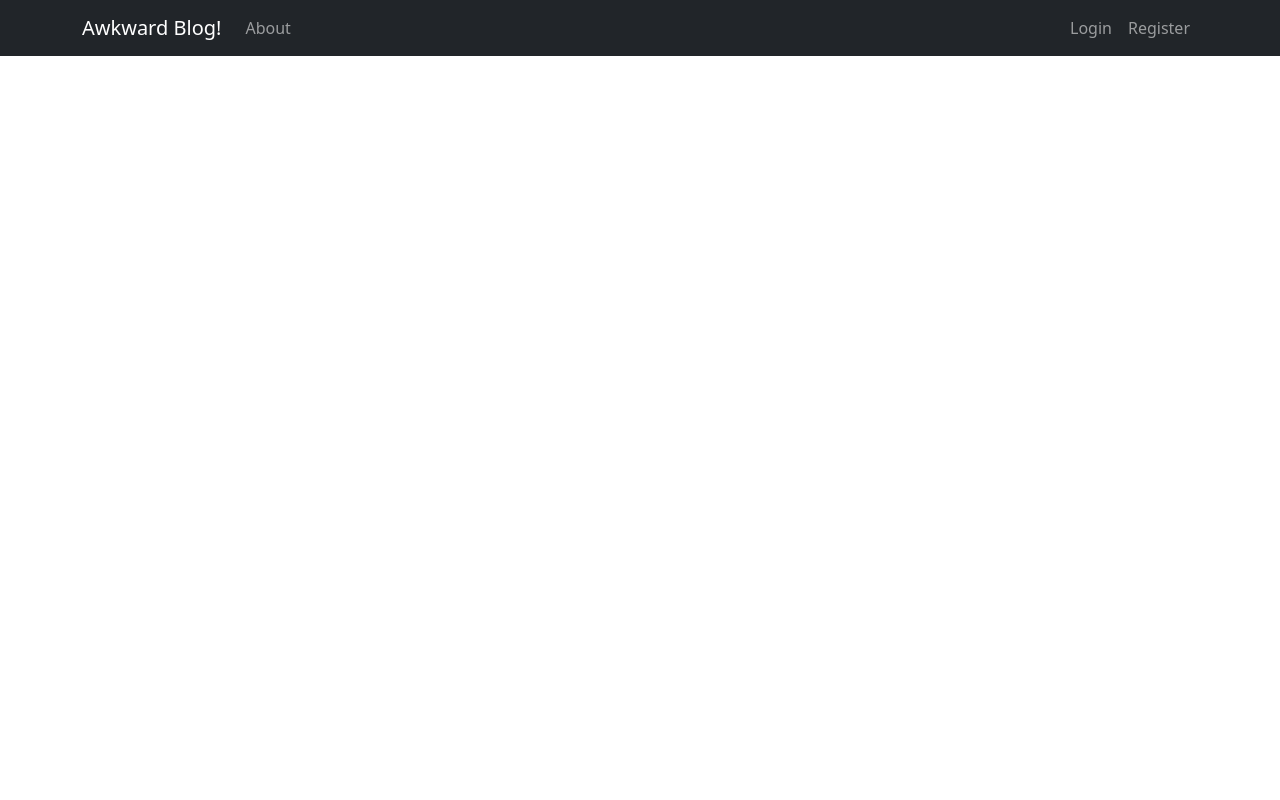
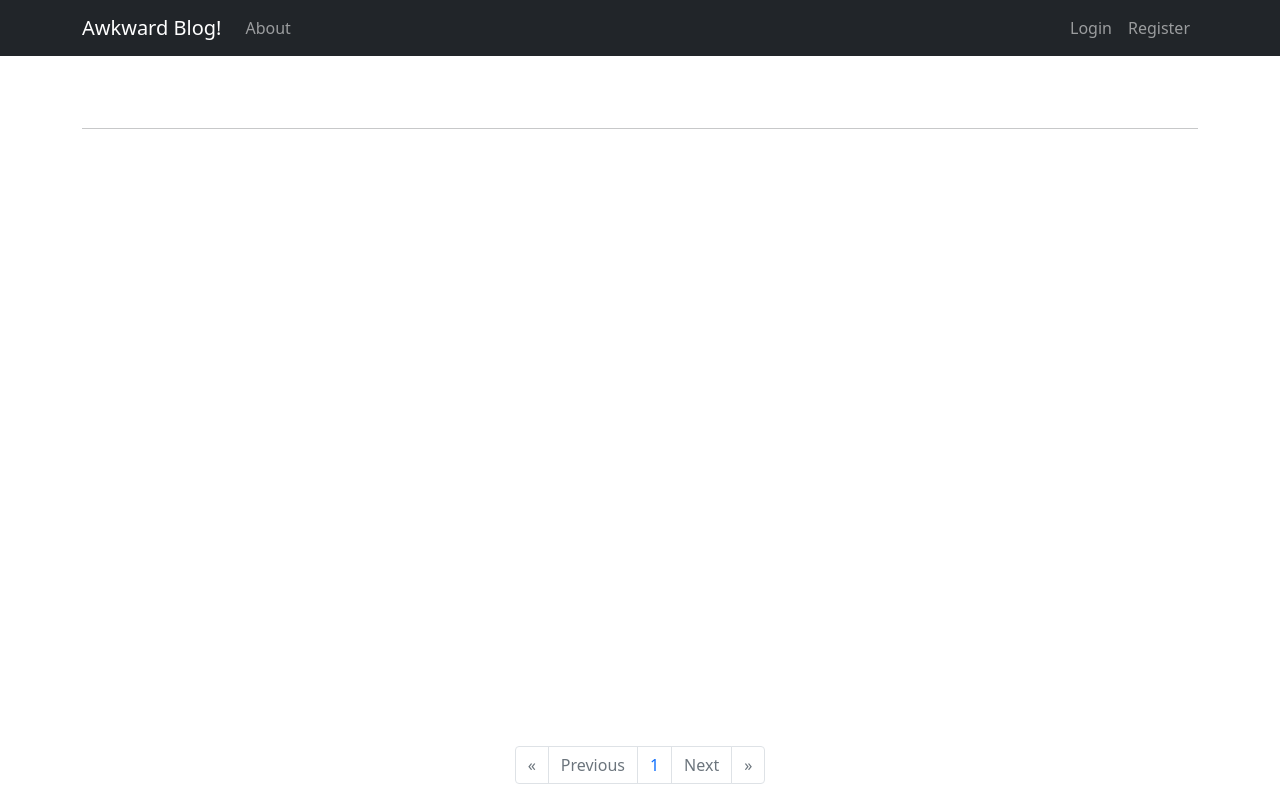
Before and after one commit to iycel/theblog, a Django app: page / in a window 1280 px wide. Run offline with Django 3.2, Linux system fonts and the light colour scheme; data that the repository does not hold is empty.

Commit message:
feat : pagination

```diff
--- a/theblog/models.py
+++ b/theblog/models.py
@@ -46,8 +46,8 @@ class Post(models.Model):
     # def get_absolute_url(self):
     #     return reverse("post_details", args=(str(self.id)))
 
-    # class Meta :
-    #     ordering = ['-post_date']
+    class Meta :
+        ordering = ['-post_date']
 
 class Comment(models.Model):
     user = models.ForeignKey(User, on_delete=models.CASCADE)
--- a/theblog/templates/theblog/post_list.html
+++ b/theblog/templates/theblog/post_list.html
@@ -5,7 +5,8 @@ Posts from Awkwards
 {% block content %}
 <div class='mt-5'>
 <ul>
-{% for i in user_posts %}
+{% comment %} {% for i in user_posts %} Paginate etmek için user_posts yerine post_p yazdık{% endcomment %}
+{% for i in post_p %}
 <li><a href="{% url 'theblog:details' i.id %}">{{i.title}}</a></li><br>
  {{i.author.first_name}} {{i.author.last_name}}
  <br>
@@ -15,4 +16,29 @@ Posts from Awkwards
 {% endfor %}
 </ul>
 </div>
+<hr>
+<div class='d-flex justify-content-center fixed-bottom '>
+ <nav aria-label="Page navigation example">
+  <ul class="pagination">
+{% if post_p.has_previous %}
+    <li class="page-item"><a class="page-link" href='?page=1'>&laquo</a></li>
+    <li class="page-item"><a class="page-link" href='?page={{post_p.previous_page_number}}'>Previous</a></li>
+  {% elif post_p.has_previous != '' %}
+    <li class="page-item disabled"><a class="page-link" href='#'>&laquo</a></li>
+    <li class="page-item disabled"><a class="page-link" href='#'>Previous</a></li>
+{% endif %}
+{% for i in nums  %}
+<li class="page-item "><a class="page-link active" href='?page={{forloop.counter}}'>{{forloop.counter}}</a></li>
+{% endfor %}
+{% if post_p.has_next %}
+    <li class="page-item"><a class="page-link" href='?page={{post_p.next_page_number}}'>Next</a></li>
+    <li class="page-item"><a class="page-link" href='?page={{post_p.paginator.num_pages}}'>&raquo</a></li>
+    {% elif post_p.has_next != '' %}
+    <li class="page-item disabled"><a class="page-link" href='#'>Next</a></li>
+    <li class="page-item disabled"><a class="page-link" href='#'>&raquo</a></li>
+{% endif %}
+ </ul>
+</nav>
+</div>
+</div>
 {% endblock content %}
--- a/theblog/views.py
+++ b/theblog/views.py
@@ -1,13 +1,21 @@
 from django.shortcuts import get_object_or_404, redirect, render
+from django.core.paginator import Paginator
 from .models import Comment, Post, Category, Like, DisLike
 from .forms import CommentForm, UserPost
 
 # List
 def post_list(request):
     # posts = Post.objects.all()  # bütün postları getirir, biz sadece publish olanaları istiyoruz
-    posts = Post.objects.filter(status='p')  # published olanlara databese p olarak kaydediliyor. o yüzden p olarak çağırıyoruz
+    # posts = Post.objects.filter(status='p')  # published olanlara databese p olarak kaydediliyor. o yüzden p olarak çağırıyoruz
+    list_post = Post.objects.filter(status='p')
+    p = Paginator(list_post, 4)
+    page = request.GET.get('page')
+    post_p = p.get_page(page)
+    nums = ' ' * post_p.paginator.num_pages
     context = {
-        'user_posts' : posts
+        # 'user_posts' : posts,
+        'post_p' : post_p,
+        'nums' : nums
     }
     return render(request, 'theblog/post_list.html', context)
 
```
